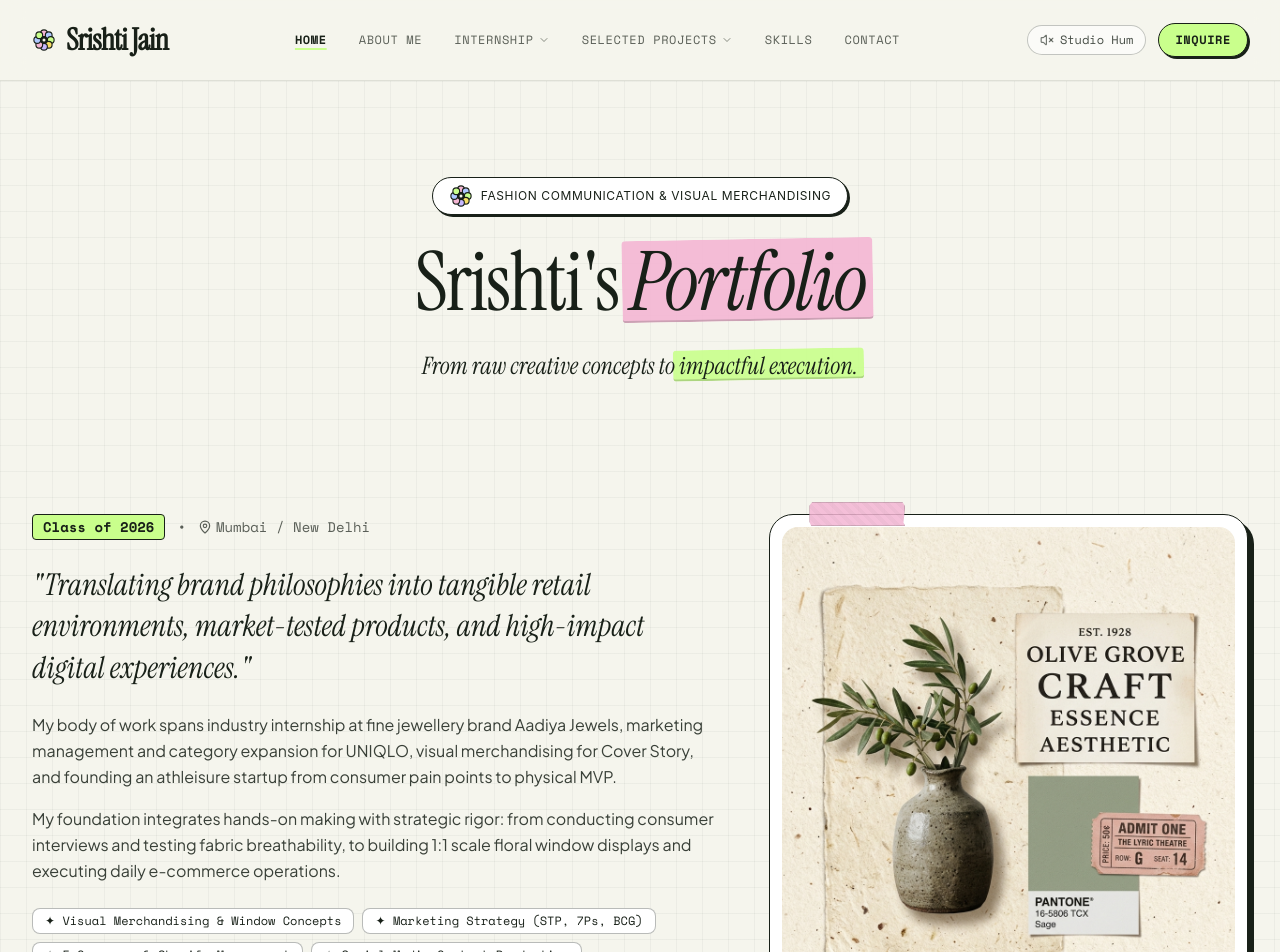
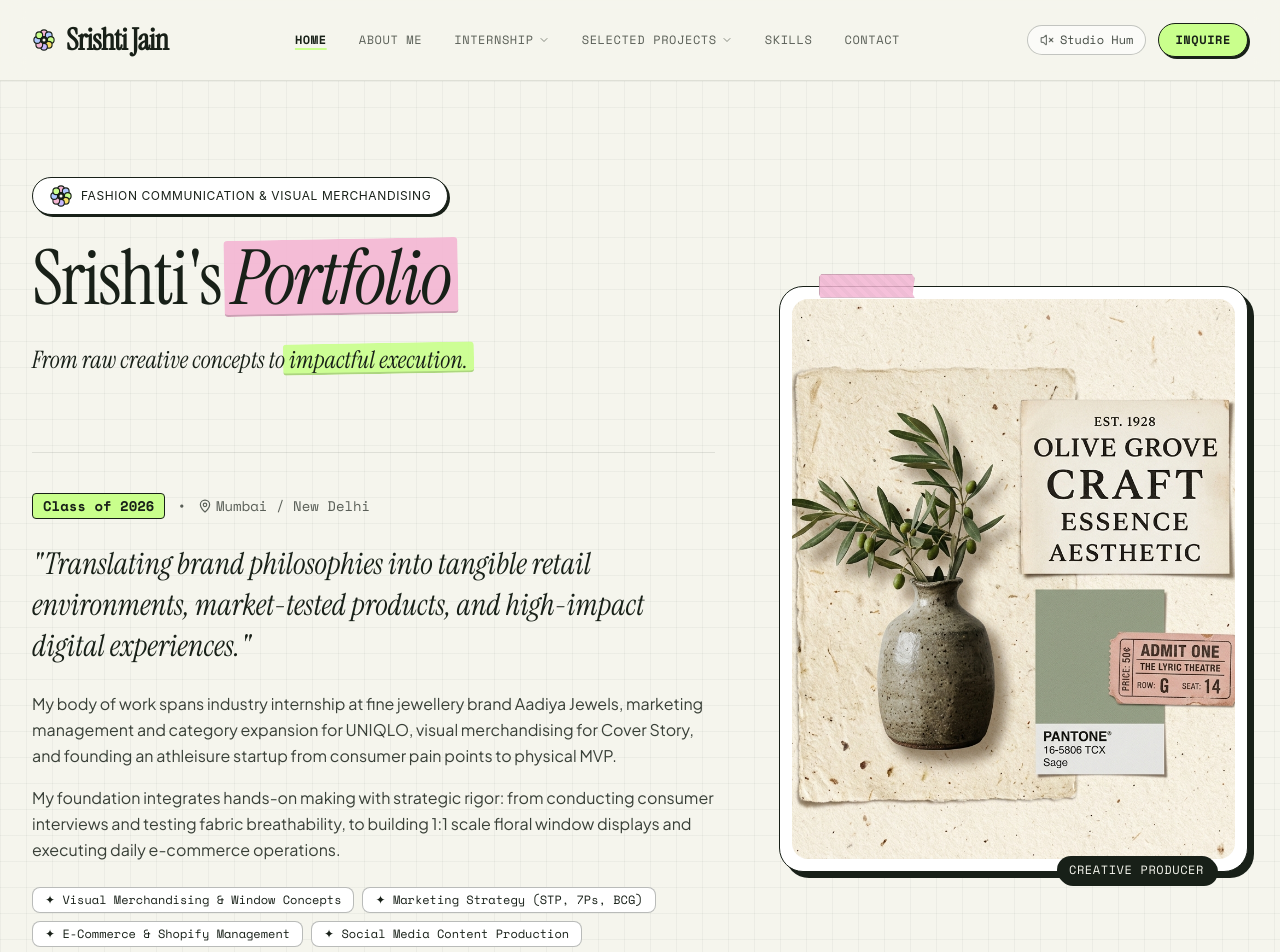
Before and after one commit to srishtij200/srishti, a React (Vite) app: page / in a window 1280 px wide. Shown: the top 952 px of the page. Built offline with nearby package versions, Linux system fonts and the light colour scheme.

Commit message:
Combine hero and about side-by-side with image

```diff
--- a/src/pages/HomePage.tsx
+++ b/src/pages/HomePage.tsx
@@ -22,13 +22,14 @@ export const HomePage: React.FC<HomePageProps> = ({ onOpenInquiry }) => {
         className="relative pt-16 pb-20 lg:pt-24 lg:pb-28 overflow-hidden bg-graph-paper border-b border-[#182018]/15"
       >
         <div className="max-w-7xl mx-auto px-4 sm:px-6 lg:px-8 relative">
-          {/* Centered Hero Headline */}
-          <div className="text-center max-w-4xl mx-auto flex flex-col items-center relative z-20">
+          {/* Combined Hero + About: Side by Side */}
+          <div className="grid grid-cols-1 lg:grid-cols-12 gap-12 lg:gap-16 items-center">
+            <div className="lg:col-span-7 text-center lg:text-left flex flex-col relative z-10">
               <motion.div
                 initial={{ opacity: 0, y: 10 }}
                 animate={{ opacity: 1, y: 0 }}
                 transition={{ duration: 0.5 }}
-              className="inline-flex items-center gap-2 px-4 py-1.5 bg-[#FFFFFF] border border-[#182018] rounded-full text-xs uppercase tracking-wider text-[#182018] mb-6 paper-shadow-sm"
+                className="inline-flex items-center gap-2 px-4 py-1.5 bg-[#FFFFFF] border border-[#182018] rounded-full text-xs uppercase tracking-wider text-[#182018] mb-6 paper-shadow-sm self-center lg:self-start"
               >
                 <FlowerMark size={14} />
                 <span>{student.degree}</span>
@@ -38,7 +39,7 @@ export const HomePage: React.FC<HomePageProps> = ({ onOpenInquiry }) => {
                 initial={{ opacity: 0, y: 15 }}
                 animate={{ opacity: 1, y: 0 }}
                 transition={{ duration: 0.6, delay: 0.1 }}
-              className="font-serif-display text-5xl sm:text-7xl lg:text-[82px] leading-[1.05] tracking-tight text-[#182018] max-w-4xl mb-6"
+                className="font-serif-display text-5xl sm:text-7xl lg:text-[76px] leading-[1.05] tracking-tight text-[#182018] max-w-4xl mb-6"
               >
                 Srishti&apos;s{' '}
                 <span className="relative inline-block whitespace-nowrap">
@@ -68,7 +69,7 @@ export const HomePage: React.FC<HomePageProps> = ({ onOpenInquiry }) => {
                   initial={{ opacity: 0, y: 10 }}
                   animate={{ opacity: 1, y: 0 }}
                   transition={{ duration: 0.6, delay: 0.3 }}
-                className="flex flex-col sm:flex-row items-center gap-4 sm:gap-6"
+                  className="flex flex-col sm:flex-row items-center lg:items-start gap-4 sm:gap-6"
                 >
                   <Link
                     to="/projects"
@@ -79,16 +80,14 @@ export const HomePage: React.FC<HomePageProps> = ({ onOpenInquiry }) => {
                   </Link>
                 </motion.div>
               )}
-          </div>
 
               {/* About Biography */}
-          <div className="mt-24 grid grid-cols-1 lg:grid-cols-12 gap-12 items-start">
               <motion.div
                 initial={{ opacity: 0, y: 15 }}
                 whileInView={{ opacity: 1, y: 0 }}
                 viewport={{ once: true }}
                 transition={{ duration: 0.5 }}
-              className="lg:col-span-7 space-y-6"
+                className="mt-10 pt-10 border-t border-[#182018]/10 space-y-6"
               >
                 <div className="font-mono-code text-xs sm:text-sm text-[#182018]/70 flex flex-wrap items-center gap-3">
                   <span className="bg-[#C9FF8C] text-[#182018] px-2.5 py-0.5 rounded border border-[#182018] font-bold">
@@ -120,6 +119,7 @@ export const HomePage: React.FC<HomePageProps> = ({ onOpenInquiry }) => {
                   ))}
                 </div>
               </motion.div>
+            </div>
 
             <motion.div
               initial={{ opacity: 0, y: 15 }}
@@ -137,7 +137,7 @@ export const HomePage: React.FC<HomePageProps> = ({ onOpenInquiry }) => {
                   <img
                     src="/src/assets/images/curated_moodboard_art_1789788458713.jpg"
                     alt="Srishti Jain moodboard — curated creative exploration"
-                    className="w-full h-[420px] lg:h-[480px] object-cover rounded-2xl"
+                    className="w-full h-[420px] lg:h-[560px] object-cover rounded-2xl"
                   />
                 </div>
 
```
Lines whose indentation alone changed are shown as unchanged.
